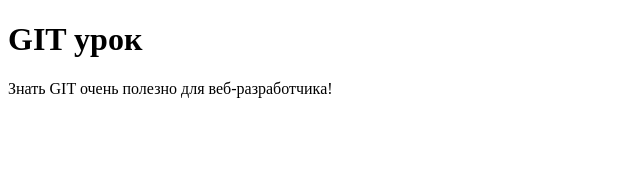
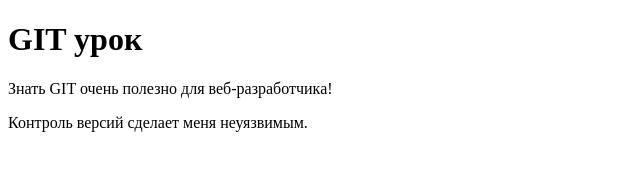
Before and after one commit to Cheesper/dithyramb, a plain HTML site: page index.html in a window 1280 px wide. Shown: the whole page, without its empty margins (0-640 px from the left). Drawn offline with Linux system fonts and the light colour scheme.

Commit message:
third commit

```diff
--- a/index.html
+++ b/index.html
@@ -8,5 +8,6 @@
 <body>
 	<h1>GIT урок</h1>
 	<p>Знать GIT очень полезно для веб-разработчика!</p>
+	<p>Контроль версий сделает меня неуязвимым.</p>
 </body>
 </html>
```
